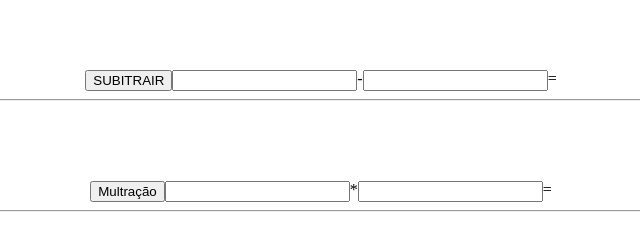
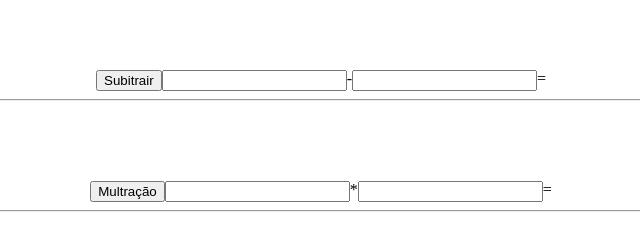
Before and after one commit to leonardo934/Calculadora-html-css-js.io, a plain HTML site: page index.html in a window 1280 px wide. Shown: the part 131-361 px from the top of the page, 319-959 px from the left. Drawn offline with Linux system fonts and the light colour scheme.

Commit message:
tamanho das letras

```diff
--- a/index.html
+++ b/index.html
@@ -26,7 +26,7 @@
 
     <h1>SUBTRAIR</h1>
     <div class="calculo">
-        <button id="btSub">SUBITRAIR</button>
+        <button id="btSub">Subitrair</button>
         <input type="number" id="valor1Sub">
         <div>-</div>
         <input type="number" id="valor2Sub">
```
